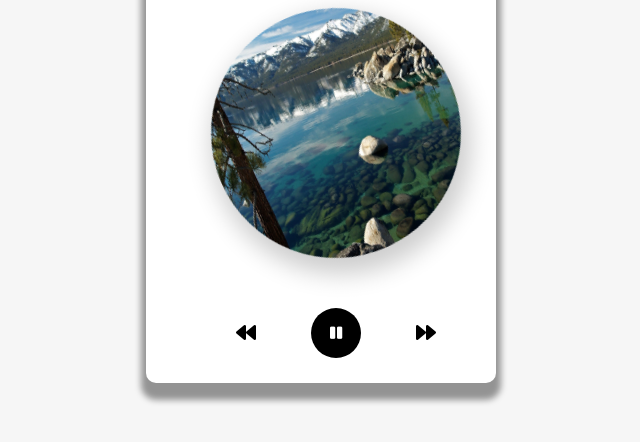
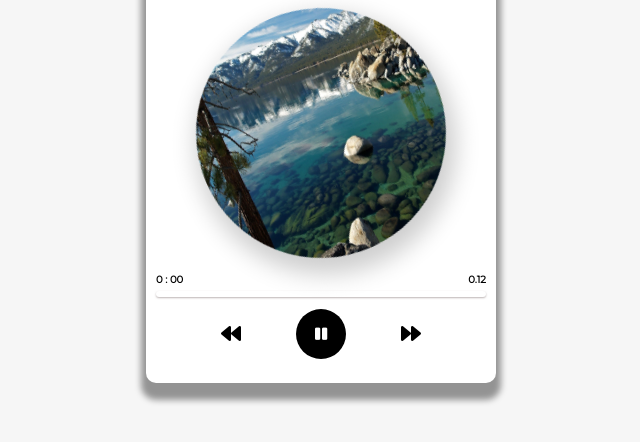
Before and after one commit to shiva16feb/musicPlayer, a plain HTML site: page index.html in a window 1280 px wide. Both pictures are taken after a click on the icon 565 px from the left and 625 px from the top of the page. Shown: the part 292-734 px from the top of the page, without its empty margins (319-959 px from the left). Drawn offline with Linux system fonts and the light colour scheme.

Commit message:
add progress bar and time

```diff
--- a/index.html
+++ b/index.html
@@ -20,6 +20,17 @@
                     <img src="images/bulb.jpg" alt="kgfsong" >
                 </div>
                 <audio src="kgf/kgf-1.mp3" ></audio>
+                <!-- progress bar -->
+                <div class="progressbar_container" id="progressbar_container">
+                    <div class="progress_duration_meter">
+                        <div id="current_time">0.0</div>
+                        <div id="duration">0.12</div>
+                    </div>
+                    <div class="progressbar_div" id="progressbar_div">
+                        <div class="progress" id="progress"></div>
+
+                    </div>
+                </div>
                 <div class="music_controls">
                     <i class="fas fa-backward" id="prev" title="revious"></i>
                     <i class="fas fa-play play_button" id="play" title="play"></i>
--- a/song.js
+++ b/song.js
@@ -5,6 +5,10 @@ const artist = document.getElementById("artist");
 const img = document.querySelector("img");
 const music = document.querySelector("audio");
 const Next = document.querySelector("#next");
+const progress = document.getElementById("progress");
+const currenttime = document.getElementById("current_time");
+const total_Duration = document.getElementById("duration");
+const proggressbarDiv = document.getElementById("progressbar_div");
 
 const songs = [{
     name:"kgf-1",
@@ -61,6 +65,35 @@ const pauseMusic =  () => {
  loadSong(songs[songIndex]);
  playMusic();
 };
+// progress work js
+music.addEventListener("timeupdate", (shiv) =>{
+    const { currentTime , duration } = shiv.target;
+    let progress_time = (currentTime/duration)*100;
+    progress.style.width = `${progress_time}%`;
+
+    // duration work js
+    let minute_duration = Math.floor(duration/60);
+    let sec_duration = Math.floor(duration%60);
+    let tot_duration = `${ minute_duration} : ${sec_duration}`;
+   if (duration) {
+    total_Duration.textContent = `${tot_duration}`;
+   };
+//    current duration work js
+     let minute_currentTime = Math.floor(currentTime/60);
+    let sec_currentTime = Math.floor(currentTime%60);
+    if (sec_currentTime<10) {
+        sec_currentTime = `0${sec_currentTime}`;
+    };
+    let tot_currentTime = `${ minute_currentTime} : ${sec_currentTime}`;
+   currenttime.textContent = `${tot_currentTime}`;
+});
+proggressbarDiv.addEventListener("click", (shiva) =>{
+  const {duration} = music;
+  let move_progress = (shiva.offsetX / shiva.target.clientWidth)*duration;
+  music.currentTime = move_progress;
+});
+
+music.addEventListener("ended", nextSong );
 
   Next.addEventListener("click", nextSong);
   prev.addEventListener("click", prevSong);
--- a/style.css
+++ b/style.css
@@ -12,7 +12,7 @@ html{
     height: 100vh;
     background-color: #f6f6f6;
     display: flex;
-    align-items: center;
+    align-items:center;
     justify-content: center;
 }
 .music_container{
@@ -21,8 +21,9 @@ html{
     background-color: #fff;
     box-shadow: 0 1.2rem 0.6rem 0.5rem rgba(0,0, 0, 0.4) ;
     border-radius: 1rem;
-    padding-left: 3rem;
+    padding-left: 1rem;
     padding-top: 5rem;
+    padding-right: 1rem;
     text-align: center;
 }
 #title{
@@ -53,7 +54,7 @@ img{
     display: flex;
     justify-content: space-between;
     margin: auto;
-    margin-top: 5rem;
+    margin-top: 0.2rem;
    align-items: center;
 }
 
@@ -91,3 +92,33 @@ filter: drop-shadow(0 1.2rem 0.6rem 0.5rem rgba(0,0, 0, 0.2));
         transform: rotate(360deg);
     }
 }
+.progressbar_container{
+    width: 100%;
+    height: auto;
+    padding: 1rem 0;
+    margin-top: 0.5rem;
+}
+.progressbar_div{
+    width: 100%;
+    height: 0.6rem;
+    position: relative;
+    box-shadow: 0 0.1rem 0.2rem  rgba(161, 150, 150, 0.7);
+    border-radius: 4rem;
+    cursor: pointer;
+
+}
+.progress{
+position: absolute;
+width: 0%;
+height: 100%;
+left: 0;
+top: 0;
+background-color: black;
+}
+.progress_duration_meter{
+    margin-bottom: 0.5rem;
+    font-size: 1rem;
+    display: flex;
+    justify-content: space-between;
+    font-weight: 700;
+}
```
